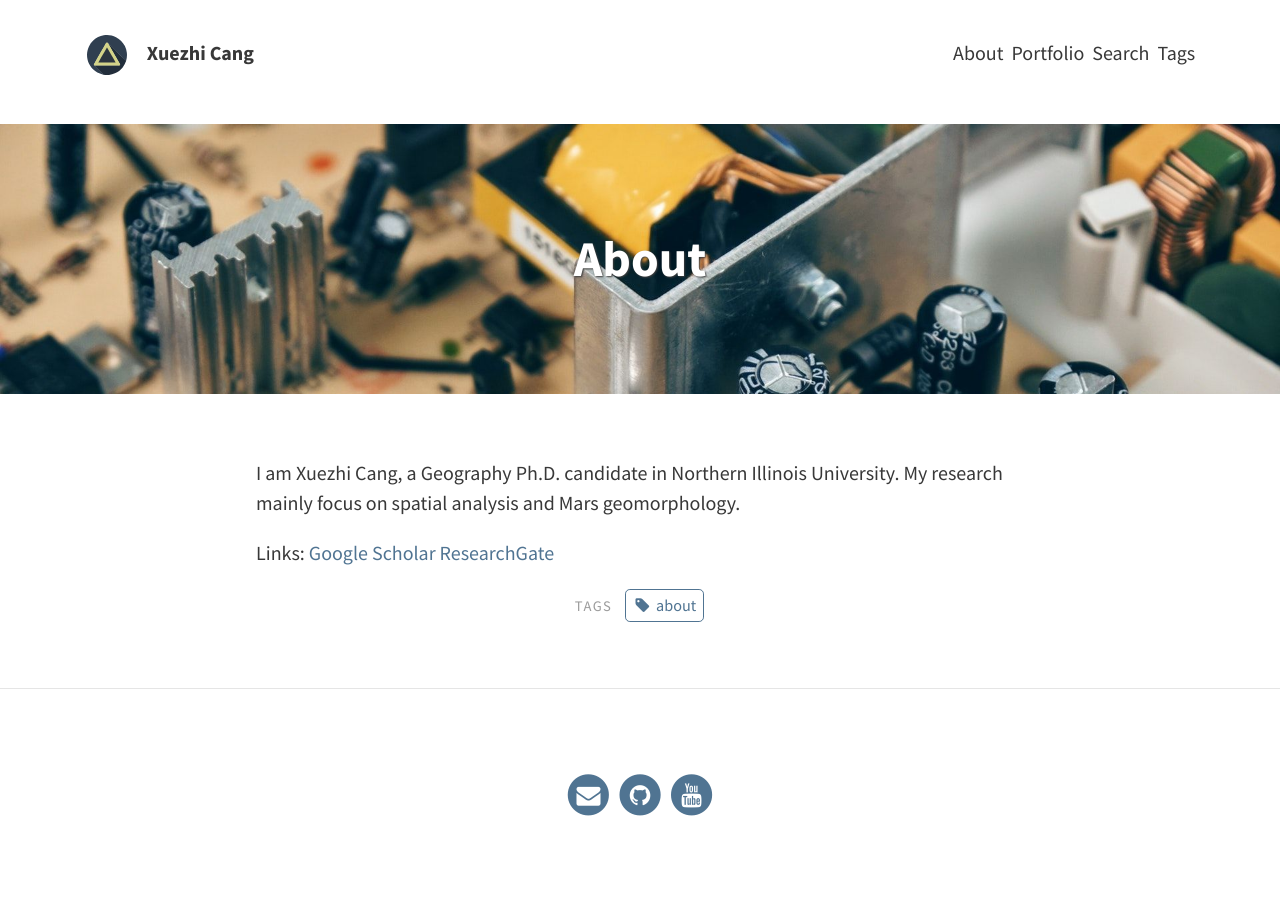
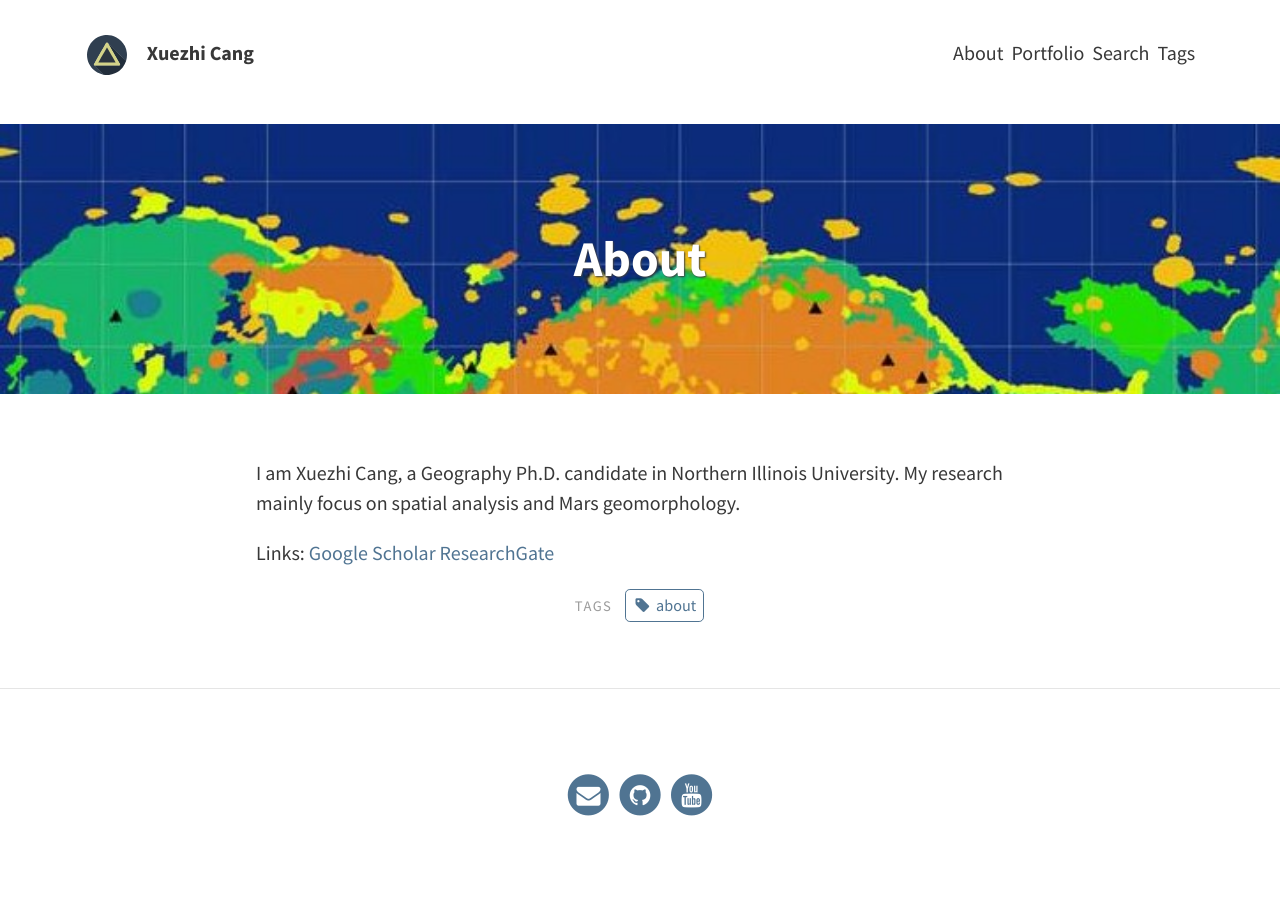
Before and after one commit to xuezhicang/xuezhicang.github.io, a Jekyll site: the page built from pages/about.md, in a window 1280 px wide. Built offline with Jekyll 4.4.1, drawn with Linux system fonts in a browser that asks for light colours.

Commit message:
Update about.md

```diff
--- a/pages/about.md
+++ b/pages/about.md
@@ -2,7 +2,7 @@
 layout: page
 title: About
 permalink: /about/
-feature-img: "assets/img/pexels/circuit.jpeg"
+feature-img: "assets/img/pexels/Mars_vn_depth.jpg"
 tags: [about]
 ---
 
```
